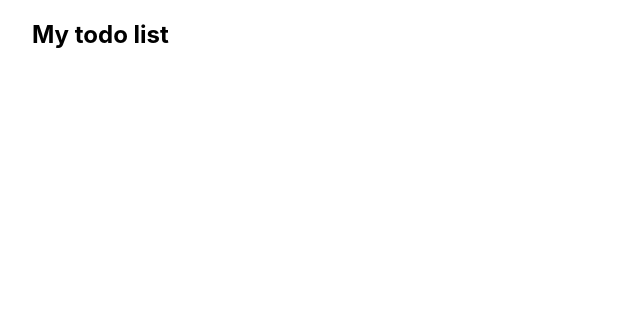
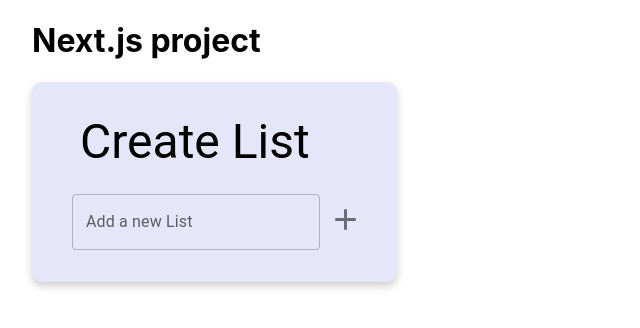
Before and after one commit to mnca16/todolist-nextjs, a Next.js app: page / in a window 1280 px wide. Shown: the top 328 px of the page, without its empty margins (0-640 px from the left). Built offline with nearby package versions, Linux system fonts and the light colour scheme.

Commit message:
added main page ui

```diff
--- /dev/null
+++ b/components/AddListForm.js
@@ -0,0 +1,63 @@
+import React, { useState } from "react"
+import {
+  CardActions,
+  Box,
+  CardContent,
+  Typography,
+  TextField,
+  IconButton,
+} from "@mui/material"
+import AddIcon from "@mui/icons-material/Add"
+
+const AddListForm = ({ addNewList }) => {
+  //Controlled component
+  const [listTitle, setListTitle] = useState("")
+  console.log(listTitle)
+
+  const handleListTitleChange = (e) => {
+    setListTitle(e.target.value)
+  }
+
+  const handleListSubmit = (e) => {
+    console.log("listTitle", listTitle)
+    e.preventDefault()
+    addNewList({
+      id: Date.now(),
+      title: listTitle,
+    })
+    setListTitle("")
+  }
+
+  return (
+    <Box
+      sx={{
+        backgroundColor: "#E6E6FA",
+        borderRadius: "10px",
+        boxShadow: "0 4px 8px 0 rgba(0,0,0,0.2)",
+        transition: "0.3s",
+        width: "30%",
+        padding: "1rem 0 1.5rem 2rem",
+      }}
+    >
+      <CardContent>
+        <Typography variant="h3">Create List</Typography>
+      </CardContent>
+      <CardActions>
+        <form onSubmit={handleListSubmit}>
+          <TextField
+            value={listTitle}
+            label="Add a new List"
+            color="secondary"
+            name="listTitle"
+            onChange={handleListTitleChange}
+          />
+          <IconButton type="submit">
+            <AddIcon fontSize="large" />
+          </IconButton>
+        </form>
+      </CardActions>
+    </Box>
+  )
+}
+
+export default AddListForm
--- /dev/null
+++ b/components/Lists.js
@@ -0,0 +1,31 @@
+import React, { useState } from "react"
+import { CardActionArea, Box } from "@mui/material"
+
+const Lists = ({ lists }) => {
+  return (
+    <ul>
+      {lists.map((list) => {
+        return (
+          <li key={list.id}>
+            <Box
+              sx={{
+                backgroundColor: "#E6E6FA",
+                marginTop: "4rem",
+                borderRadius: "10px",
+                boxShadow: "0 4px 8px 0 rgba(0,0,0,0.2)",
+                transition: "0.3s",
+                width: "20%",
+              }}
+            >
+              <CardActionArea>
+                <h1 style={{ margin: "50px" }}>{list.title}</h1>
+              </CardActionArea>
+            </Box>
+          </li>
+        )
+      })}
+    </ul>
+  )
+}
+
+export default Lists
--- a/pages/index.js
+++ b/pages/index.js
@@ -1,8 +1,16 @@
+import React, { useState } from "react"
 import Head from "next/head"
-import Image from "next/image"
 import styles from "../styles/Home.module.css"
+import AddListForm from "../components/AddListForm"
+import Lists from "../components/Lists"
 
 export default function HomePage() {
+  const [lists, setLists] = useState([])
+
+  const addNewList = (newList) => {
+    setLists([...lists, newList])
+  }
+
   return (
     <div className={styles.container}>
       <Head>
@@ -10,8 +18,9 @@
         <meta name="description" content="Generated by create next app" />
         <link rel="icon" href="/favicon.ico" />
       </Head>
-
-      <h2> My todo list</h2>
+      <h1>Next.js project</h1>
+      <AddListForm addNewList={addNewList} />
+      <Lists lists={lists} />
     </div>
   )
 }
```
